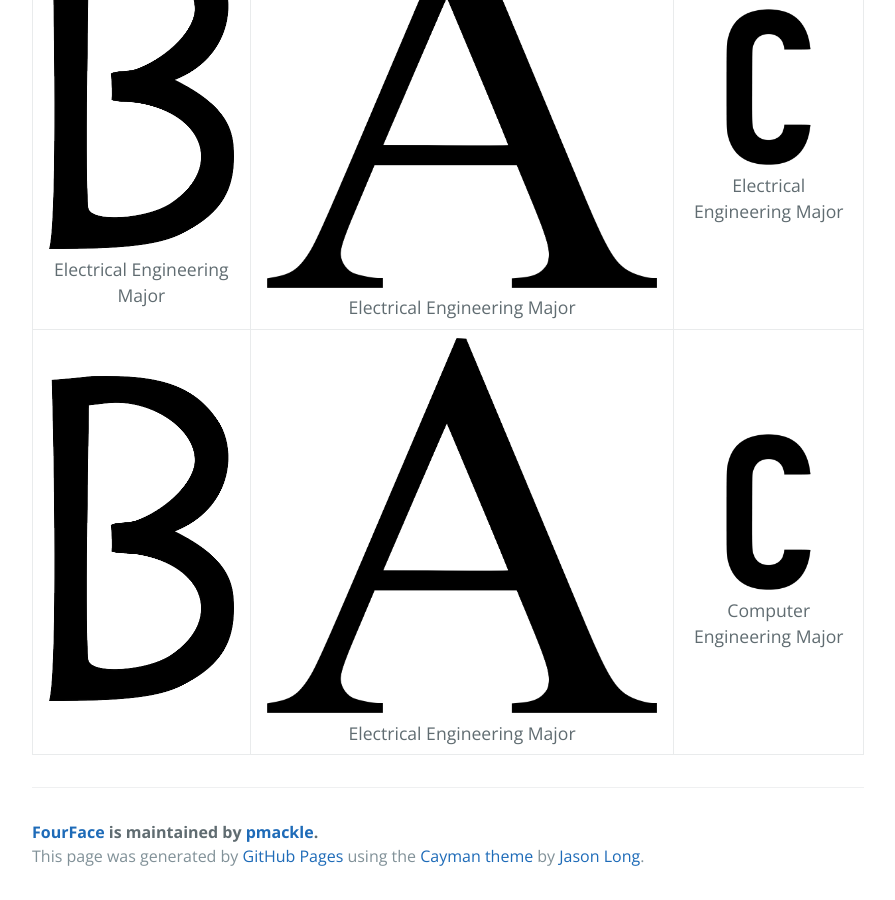
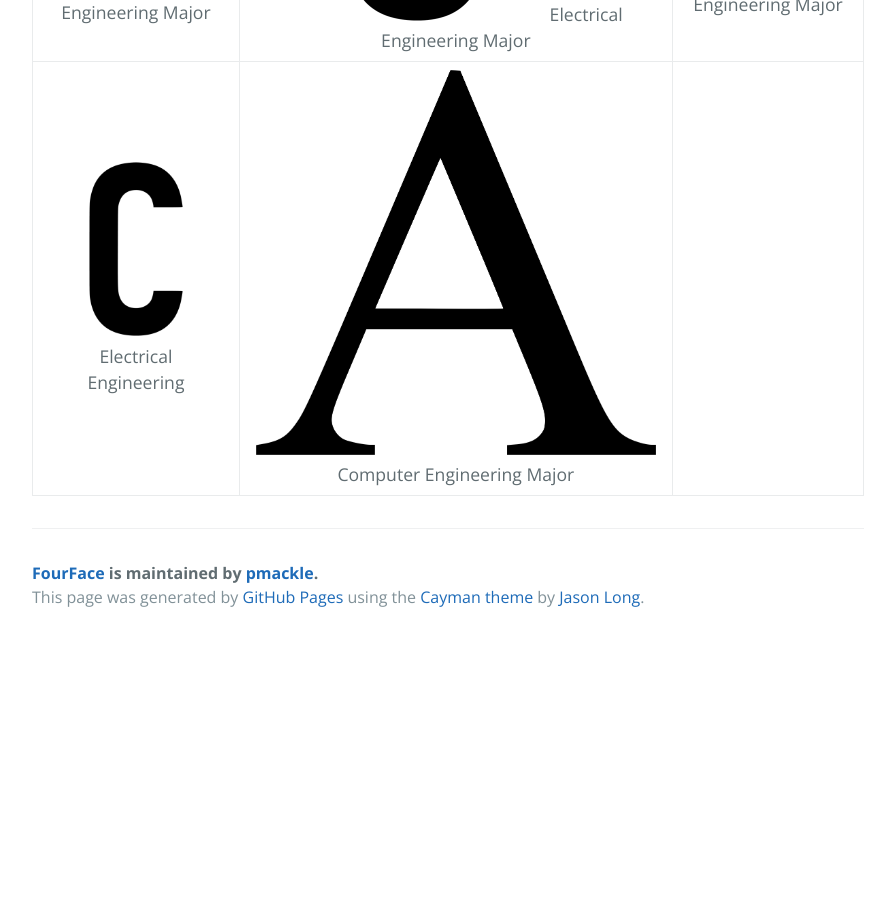
Before and after one commit to pmackle/EE-Emerge-2020-FourFace, a Jekyll site: the page built from docs/Team.md, in a window 1280 px wide and 900 px high, scrolled down 1356 px. Shown: the whole window, without its empty margins (192-1087 px from the left). Built offline with Jekyll 4.4.1, drawn with Linux system fonts in a browser that asks for light colours; after the commit the page ends 1997 px from its top, so only the background shows below that.

Commit message:
Update Team.md

```diff
--- a/docs/Team.md
+++ b/docs/Team.md
@@ -10,6 +10,6 @@ filename: Team
 
 | | | |
 |:-------------------------:|:-------------------------:|:-------------------------:|
-| ![Patrick Mackle](https://github.com/pmackle/EE-Emerge-2020-FourFace/blob/master/docs/Images/B.png?raw=true) **Team Leader** Computer and Electrical Engineering Major| ![Michelle Acoba](https://github.com/pmackle/EE-Emerge-2020-FourFace/blob/master/docs/Images/A.png?raw=true) Electrical Engineering Major | ![Sophie Bolotin](https://github.com/pmackle/EE-Emerge-2020-FourFace/blob/master/docs/Images/C.png?raw=true) Computer Science and Engineering Major |
-| ![Christian Gonzalez](https://github.com/pmackle/EE-Emerge-2020-FourFace/blob/master/docs/Images/B.png?raw=true) Electrical Engineering Major| ![Vanessa Liera](https://github.com/pmackle/EE-Emerge-2020-FourFace/blob/master/docs/Images/A.png?raw=true) Electrical Engineering Major | ![Victoria Liera](https://github.com/pmackle/EE-Emerge-2020-FourFace/blob/master/docs/Images/C.png?raw=true)Electrical Engineering Major |
-| ![This is an A3](https://github.com/pmackle/EE-Emerge-2020-FourFace/blob/master/docs/Images/B.png?raw=true) | ![Anthony Pham](https://github.com/pmackle/EE-Emerge-2020-FourFace/blob/master/docs/Images/A.png?raw=true) Electrical Engineering Major | ![Noah Tarr](https://github.com/pmackle/EE-Emerge-2020-FourFace/blob/master/docs/Images/C.png?raw=true) Computer Engineering Major|
+| ![Patrick Mackle](https://github.com/pmackle/EE-Emerge-2020-FourFace/blob/master/docs/Images/C.png?raw=true) **Team Leader** Computer and Electrical Engineering Major| ![Michelle Acoba](https://github.com/pmackle/EE-Emerge-2020-FourFace/blob/master/docs/Images/C.png?raw=true) Electrical Engineering Major | ![Sophie Bolotin](https://github.com/pmackle/EE-Emerge-2020-FourFace/blob/master/docs/Images/C.png?raw=true) Computer Science and Engineering Major |
+| ![Christian Gonzalez](https://github.com/pmackle/EE-Emerge-2020-FourFace/blob/master/docs/Images/C.png?raw=true) Electrical Engineering Major| ![Vanessa Liera](https://github.com/pmackle/EE-Emerge-2020-FourFace/blob/master/docs/Images/C.png?raw=true) Electrical Engineering Major | ![Victoria Liera](https://github.com/pmackle/EE-Emerge-2020-FourFace/blob/master/docs/Images/C.png?raw=true)Electrical Engineering Major |
+| ![Anthony Pham](https://github.com/pmackle/EE-Emerge-2020-FourFace/blob/master/docs/Images/C.png?raw=true) Electrical Engineering | ![Noah Tarr](https://github.com/pmackle/EE-Emerge-2020-FourFace/blob/master/docs/Images/A.png?raw=true) Computer Engineering Major |
```
